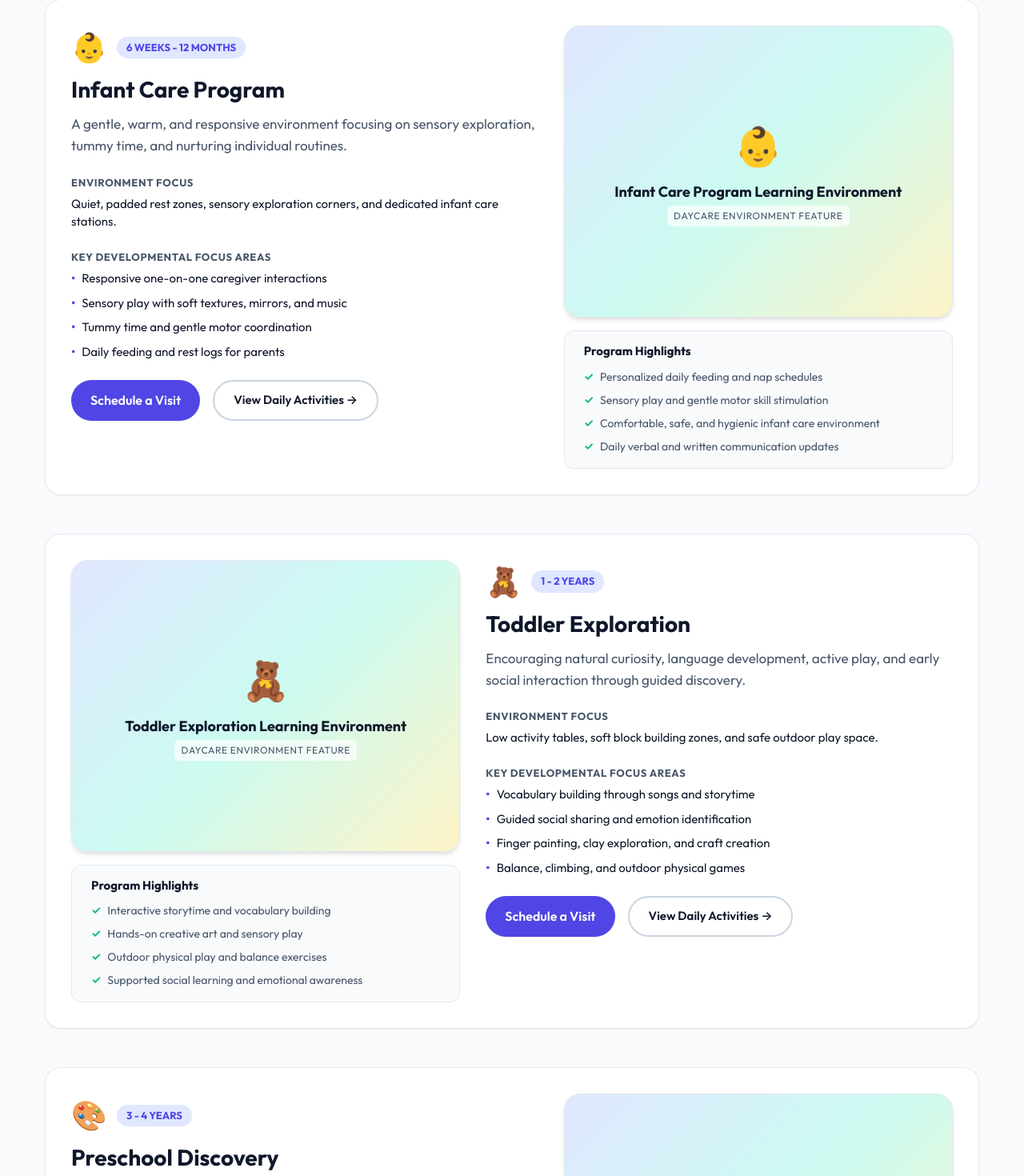
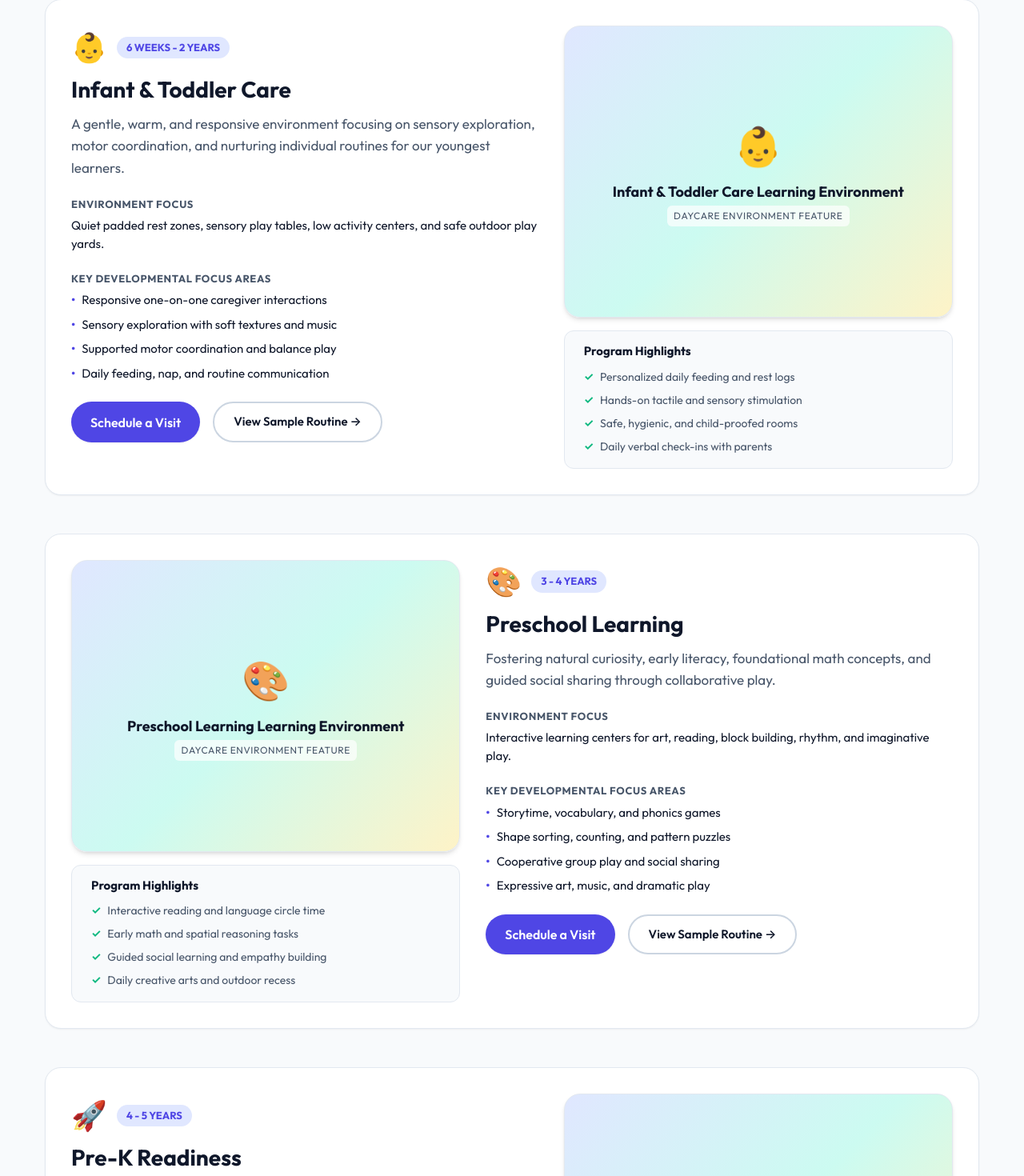
Before and after one commit to Sankalpa-KMCP/day_care, a React (Vite) app: page /programs in a window 1280 px wide. Shown: the part 659-2129 px from the top of the page at 80% size. Built offline with nearby package versions, Linux system fonts and the light colour scheme.

Commit message:
refactor: consolidate programs and activities

```diff
--- a/src/components/ProgramDetailCard.jsx
+++ b/src/components/ProgramDetailCard.jsx
@@ -38,9 +38,9 @@ export default function ProgramDetailCard({ program, index }) {
           <Link to="/contact" className="btn btn-primary">
             Schedule a Visit
           </Link>
-          <Link to="/activities" className="btn btn-outline">
-            View Daily Activities &rarr;
-          </Link>
+          <a href="#daily-routine" className="btn btn-outline">
+            View Sample Routine &rarr;
+          </a>
         </div>
       </div>
 
--- a/src/data/programs.js
+++ b/src/data/programs.js
@@ -1,92 +1,155 @@
 /**
  * Centralized programs placeholder data for Daycare Application
- * NOTE: All age ranges and program details are prototype placeholders.
+ * NOTE: All age ranges, program details, and schedules are prototype placeholders.
+ * Small Daycare Refactor: Consolidated to 3 core program groups + integrated activity & schedule data.
  */
-export const programsDisclaimer = 'Note: Age ranges, room assignments, and daily structures are prototype placeholders designed for demonstration purposes.';
+export const programsDisclaimer = 'Note: Age ranges, room placements, and daily structures are prototype placeholders designed for demonstration purposes.';
+export const scheduleDisclaimer = 'Note: The daily routine below is a sample demonstration schedule. Actual daily timings are adapted based on room age groups and weather.';
 
 export const programsData = [
   {
-    id: 'infant-care',
-    title: 'Infant Care Program',
-    ageGroup: '6 Weeks - 12 Months',
-    category: 'Infants',
+    id: 'infant-toddler',
+    title: 'Infant & Toddler Care',
+    ageGroup: '6 Weeks - 2 Years',
+    category: 'Infants & Toddlers',
     icon: '👶',
-    description: 'A gentle, warm, and responsive environment focusing on sensory exploration, tummy time, and nurturing individual routines.',
-    environmentFocus: 'Quiet, padded rest zones, sensory exploration corners, and dedicated infant care stations.',
+    description: 'A gentle, warm, and responsive environment focusing on sensory exploration, motor coordination, and nurturing individual routines for our youngest learners.',
+    environmentFocus: 'Quiet padded rest zones, sensory play tables, low activity centers, and safe outdoor play yards.',
     dailyFocusAreas: [
       'Responsive one-on-one caregiver interactions',
-      'Sensory play with soft textures, mirrors, and music',
-      'Tummy time and gentle motor coordination',
-      'Daily feeding and rest logs for parents'
+      'Sensory exploration with soft textures and music',
+      'Supported motor coordination and balance play',
+      'Daily feeding, nap, and routine communication'
     ],
     highlights: [
-      'Personalized daily feeding and nap schedules',
-      'Sensory play and gentle motor skill stimulation',
-      'Comfortable, safe, and hygienic infant care environment',
-      'Daily verbal and written communication updates'
+      'Personalized daily feeding and rest logs',
+      'Hands-on tactile and sensory stimulation',
+      'Safe, hygienic, and child-proofed rooms',
+      'Daily verbal check-ins with parents'
     ]
   },
   {
-    id: 'toddler-program',
-    title: 'Toddler Exploration',
-    ageGroup: '1 - 2 Years',
-    category: 'Toddlers',
-    icon: '🧸',
-    description: 'Encouraging natural curiosity, language development, active play, and early social interaction through guided discovery.',
-    environmentFocus: 'Low activity tables, soft block building zones, and safe outdoor play space.',
-    dailyFocusAreas: [
-      'Vocabulary building through songs and storytime',
-      'Guided social sharing and emotion identification',
-      'Finger painting, clay exploration, and craft creation',
-      'Balance, climbing, and outdoor physical games'
-    ],
-    highlights: [
-      'Interactive storytime and vocabulary building',
-      'Hands-on creative art and sensory play',
-      'Outdoor physical play and balance exercises',
-      'Supported social learning and emotional awareness'
-    ]
-  },
-  {
-    id: 'preschool',
-    title: 'Preschool Discovery',
+    id: 'preschool-learning',
+    title: 'Preschool Learning',
     ageGroup: '3 - 4 Years',
     category: 'Preschool',
     icon: '🎨',
-    description: 'Fostering independence, early literacy, foundational math concepts, and collaborative group activities in a structured environment.',
-    environmentFocus: 'Interactive learning centers for math, science, art, reading, and dramatic play.',
+    description: 'Fostering natural curiosity, early literacy, foundational math concepts, and guided social sharing through collaborative play.',
+    environmentFocus: 'Interactive learning centers for art, reading, block building, rhythm, and imaginative play.',
     dailyFocusAreas: [
-      'Phonics recognition and letter tracing activities',
-      'Shape sorting, counting games, and pattern puzzles',
-      'Cooperative group games and helper roles',
-      'Expressive art, rhythm, and imaginative play'
+      'Storytime, vocabulary, and phonics games',
+      'Shape sorting, counting, and pattern puzzles',
+      'Cooperative group play and social sharing',
+      'Expressive art, music, and dramatic play'
     ],
     highlights: [
-      'Early letter recognition and phonics games',
-      'Counting, shapes, and spatial reasoning tasks',
-      'Group problem-solving and cooperative play',
-      'Music, rhythm, and imaginative play sessions'
+      'Interactive reading and language circle time',
+      'Early math and spatial reasoning tasks',
+      'Guided social learning and empathy building',
+      'Daily creative arts and outdoor recess'
     ]
   },
   {
     id: 'pre-k-readiness',
-    title: 'Pre-K School Readiness',
+    title: 'Pre-K Readiness',
     ageGroup: '4 - 5 Years',
     category: 'Pre-K',
     icon: '🚀',
-    description: 'Preparing children for kindergarten with confidence building, structured learning routines, writing prep, and STEM concepts.',
-    environmentFocus: 'Structured classroom layout with independent study desks, reading nook, and science station.',
+    description: 'Building confidence, structured concentration, emergent writing prep, and STEM concepts to prepare children for kindergarten.',
+    environmentFocus: 'Structured learning layout with reading nooks, independent activity centers, and science stations.',
     dailyFocusAreas: [
-      'Emergent reading comprehension and writing practice',
-      'Basic math operations and hands-on science experiments',
-      'Developing concentration, active listening, and self-direction',
-      'Group projects and collaborative problem solving'
+      'Emergent reading comprehension and letter writing',
+      'Basic math operations and hands-on science games',
+      'Developing focus, active listening, and task completion',
+      'Collaborative group projects and social confidence'
     ],
     highlights: [
       'Foundational reading and emergent writing prep',
-      'Hands-on science discovery and math concepts',
-      'Self-regulation, focus, and task completion skills',
-      'Independent project time and group collaboration'
+      'Hands-on science discovery and counting',
+      'Self-regulation and active listening skills',
+      'Group problem-solving and creative projects'
     ]
   }
 ];
+
+export const activityHighlights = [
+  {
+    id: 'art-crafts',
+    icon: '🎨',
+    title: 'Arts & Creative Crafts',
+    desc: 'Exploring colors, textures, finger painting, and collage work to foster fine motor skills and creative confidence.'
+  },
+  {
+    id: 'literacy-story',
+    icon: '📚',
+    title: 'Storytime & Language',
+    desc: 'Interactive group reading sessions that build vocabulary, listening comprehension, and a love for reading.'
+  },
+  {
+    id: 'music-rhythm',
+    icon: '🎵',
+    title: 'Music & Movement',
+    desc: 'Rhythm instruments, dancing, and singing games to enhance coordination, auditory processing, and joy.'
+  },
+  {
+    id: 'outdoor-play',
+    icon: '🌳',
+    title: 'Outdoor Exploration',
+    desc: 'Supervised playground play, nature walks, and outdoor games to promote active physical health and gross motor play.'
+  },
+  {
+    id: 'early-math',
+    icon: '🧩',
+    title: 'Early Math & Puzzles',
+    desc: 'Pattern matching, shape sorting, block building, and simple counting games that foster logical thinking.'
+  },
+  {
+    id: 'sensory-play',
+    icon: '✨',
+    title: 'Sensory Discovery',
+    desc: 'Water tables, sand exploration, and tactile materials that encourage scientific curiosity and sensory integration.'
+  }
+];
+
+export const dailySchedule = [
+  {
+    time: '7:00 AM - 8:30 AM',
+    title: 'Arrival & Morning Welcome',
+    desc: 'Flexible check-in, quiet table games, and gentle transition into the morning routine.'
+  },
+  {
+    time: '8:30 AM - 9:00 AM',
+    title: 'Morning Snack & Circle Time',
+    desc: 'Healthy snack, morning songs, calendar check, and group greetings.'
+  },
+  {
+    time: '9:00 AM - 10:30 AM',
+    title: 'Guided Learning & Play Centers',
+    desc: 'Rotations through literacy, math, sensory play, and creative art stations.'
+  },
+  {
+    time: '10:30 AM - 11:30 AM',
+    title: 'Outdoor Recess & Recreation',
+    desc: 'Active outdoor playground fun, sandbox exploration, and gross motor play.'
+  },
+  {
+    time: '11:30 AM - 12:30 PM',
+    title: 'Lunch & Storytime',
+    desc: 'Nutritious mealtime, handwashing, and calming storytime before rest.'
+  },
+  {
+    time: '12:30 PM - 2:30 PM',
+    title: 'Rest & Quiet Nap Time',
+    desc: 'Peaceful environment for napping or quiet table reading for non-nappers.'
+  },
+  {
+    time: '2:30 PM - 3:30 PM',
+    title: 'Afternoon Snack & Music',
+    desc: 'Refreshed snack time followed by group music, dancing, or story circle.'
+  },
+  {
+    time: '3:30 PM - 6:00 PM',
+    title: 'Free Exploration & Departure',
+    desc: 'Child-directed outdoor play, table puzzles, parent updates, and evening pickup.'
+  }
+];
```
Also changed, not shown: src/pages/ProgramsPage.jsx (+60 -44 lines), src/styles/programs.css (+90 -9 lines).
